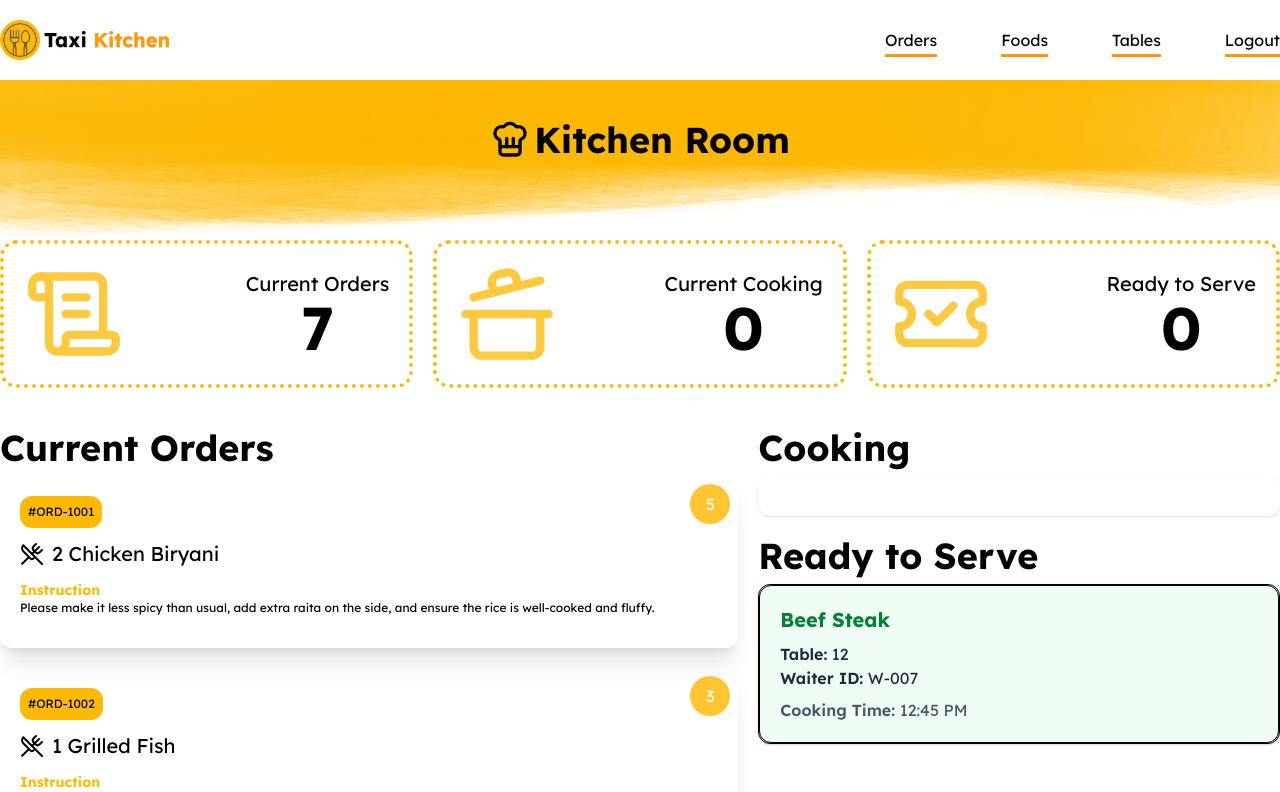
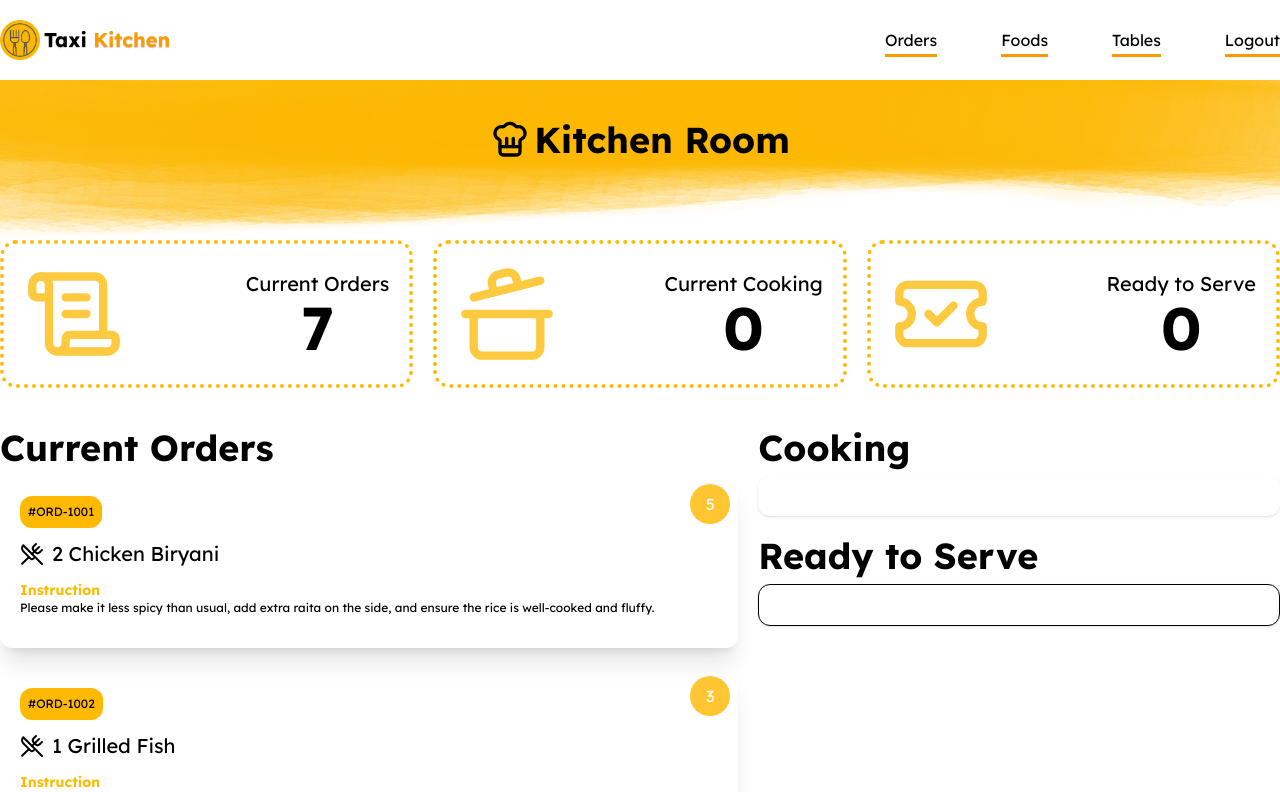
Before and after one commit to sajjad44371/taxi-kitchen, a React (Vite) app: page / in a window 1280 px wide. Shown: the top 792 px of the page. Built offline with nearby package versions, Linux system fonts and the light colour scheme.

Commit message:
added cooking and served functionalities

```diff
--- a/src/components/CookingCard.jsx
+++ b/src/components/CookingCard.jsx
@@ -1,6 +1,22 @@
 import React from "react";
 
-const CookingCard = ({ order }) => {
+const CookingCard = ({
+  order,
+  serveItems,
+  setServeItems,
+  cookingItems,
+  setCookingItems,
+}) => {
+  const handleCooked = (order) => {
+    const newItem = [order, ...serveItems];
+    setServeItems(newItem);
+
+    const remainingCookingItems = cookingItems.filter(
+      (item) => item.id !== order.id,
+    );
+    setCookingItems(remainingCookingItems);
+  };
+
   return (
     <>
       <div
@@ -26,7 +42,10 @@ const CookingCard = ({ order }) => {
         </p>
 
         {/* Static Button */}
-        <button className="px-6 mt-3 py-1 shadow text-sm hover:bg-black hover:text-white bg-white cursor-pointer rounded-xl">
+        <button
+          onClick={() => handleCooked(order)}
+          className="px-6 mt-3 py-1 shadow text-sm hover:bg-black hover:text-white bg-white cursor-pointer rounded-xl"
+        >
           Cooked?
         </button>
       </div>
--- a/src/components/OrderCard.jsx
+++ b/src/components/OrderCard.jsx
@@ -3,6 +3,12 @@ import React from "react";
 
 const OrderCard = ({ order, setCookingItems, cookingItems }) => {
   const handleOrder = (order) => {
+    // validation
+    const isExist = cookingItems.find((item) => item.id === order.id);
+    if (isExist) {
+      alert("Order Already Taken");
+      return;
+    }
     const newOrder = [order, ...cookingItems];
     setCookingItems(newOrder);
   };
--- a/src/components/OrderContainer.jsx
+++ b/src/components/OrderContainer.jsx
@@ -8,6 +8,7 @@ const OrderContainer = ({ dataPromise }) => {
   const orderData = use(dataPromise);
 
   const [cookingItems, setCookingItems] = useState([]);
+  const [serveItems, setServeItems] = useState([]);
 
   return (
     <>
@@ -15,6 +16,7 @@ const OrderContainer = ({ dataPromise }) => {
         <States
           orderData={orderData.length}
           cookingItems={cookingItems.length}
+          serveItems={serveItems.length}
         ></States>
         <section className="grid grid-cols-1 lg:grid-cols-12 gap-5 py-10">
           {/* right section  */}
@@ -38,14 +40,23 @@ const OrderContainer = ({ dataPromise }) => {
               <h2 className="text-4xl font-bold mb-2">Cooking</h2>
               <div className="space-y-5 rounded-xl p-5 shadow">
                 {cookingItems.map((order) => (
-                  <CookingCard key={order.id} order={order}></CookingCard>
+                  <CookingCard
+                    key={order.id}
+                    order={order}
+                    serveItems={serveItems}
+                    setServeItems={setServeItems}
+                    cookingItems={cookingItems}
+                    setCookingItems={setCookingItems}
+                  ></CookingCard>
                 ))}
               </div>
             </div>
             <div>
               <h2 className="text-4xl font-bold mb-2">Ready to Serve</h2>
-              <div className="space-y-5 border rounded-xl shadow">
-                <ServeCard></ServeCard>
+              <div className="space-y-5 border p-5 rounded-xl shadow">
+                {serveItems.map((order) => (
+                  <ServeCard order={order}></ServeCard>
+                ))}
               </div>
             </div>
           </div>
--- a/src/components/ServeCard.jsx
+++ b/src/components/ServeCard.jsx
@@ -1,13 +1,6 @@
 import React from "react";
 
-const ServeCard = () => {
-  const order = {
-    order_title: "Beef Steak",
-    table_no: 12,
-    waiterId: "W-007",
-    cooked_At: "12:45 PM",
-  };
-
+const ServeCard = ({ order }) => {
   return (
     <>
       <div className="border rounded-xl p-5 shadow bg-green-50 hover:shadow-md transition">
--- a/src/components/States.jsx
+++ b/src/components/States.jsx
@@ -1,7 +1,7 @@
 import { CookingPot, ScrollText, TicketCheck } from "lucide-react";
 import React from "react";
 
-const States = ({ orderData, cookingItems }) => {
+const States = ({ orderData, cookingItems, serveItems }) => {
   return (
     <>
       <div className="grid grid-cols-1 lg:grid-cols-3 gap-5">
@@ -33,7 +33,7 @@ const States = ({ orderData, cookingItems }) => {
             <TicketCheck className="animate-pulse" color="#fcb700" size={100} />
             <div className="text-xl text-center">
               Ready to Serve
-              <h2 className="text-6xl font-bold">{0}</h2>
+              <h2 className="text-6xl font-bold">{serveItems}</h2>
             </div>
           </div>
         </div>
```
